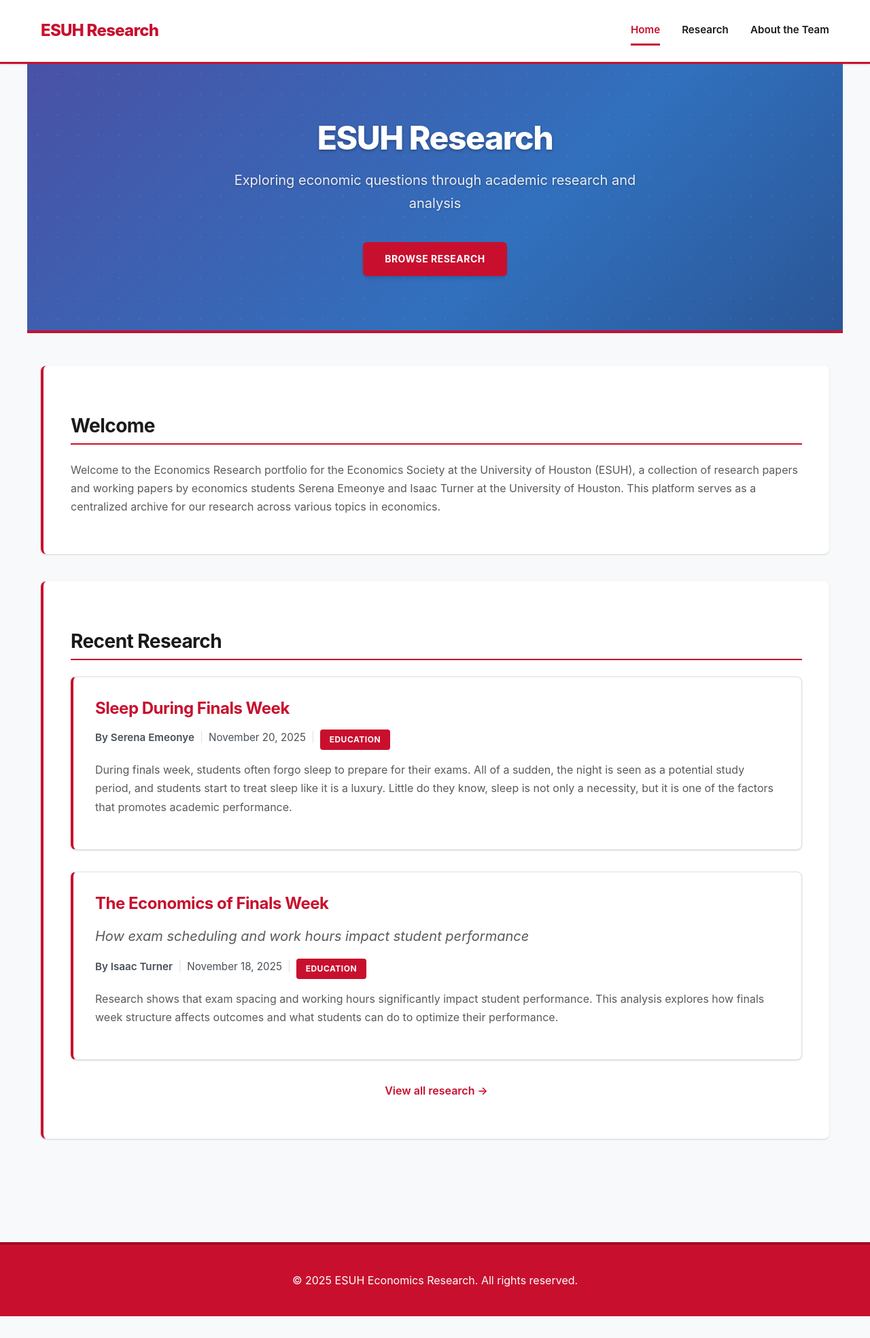
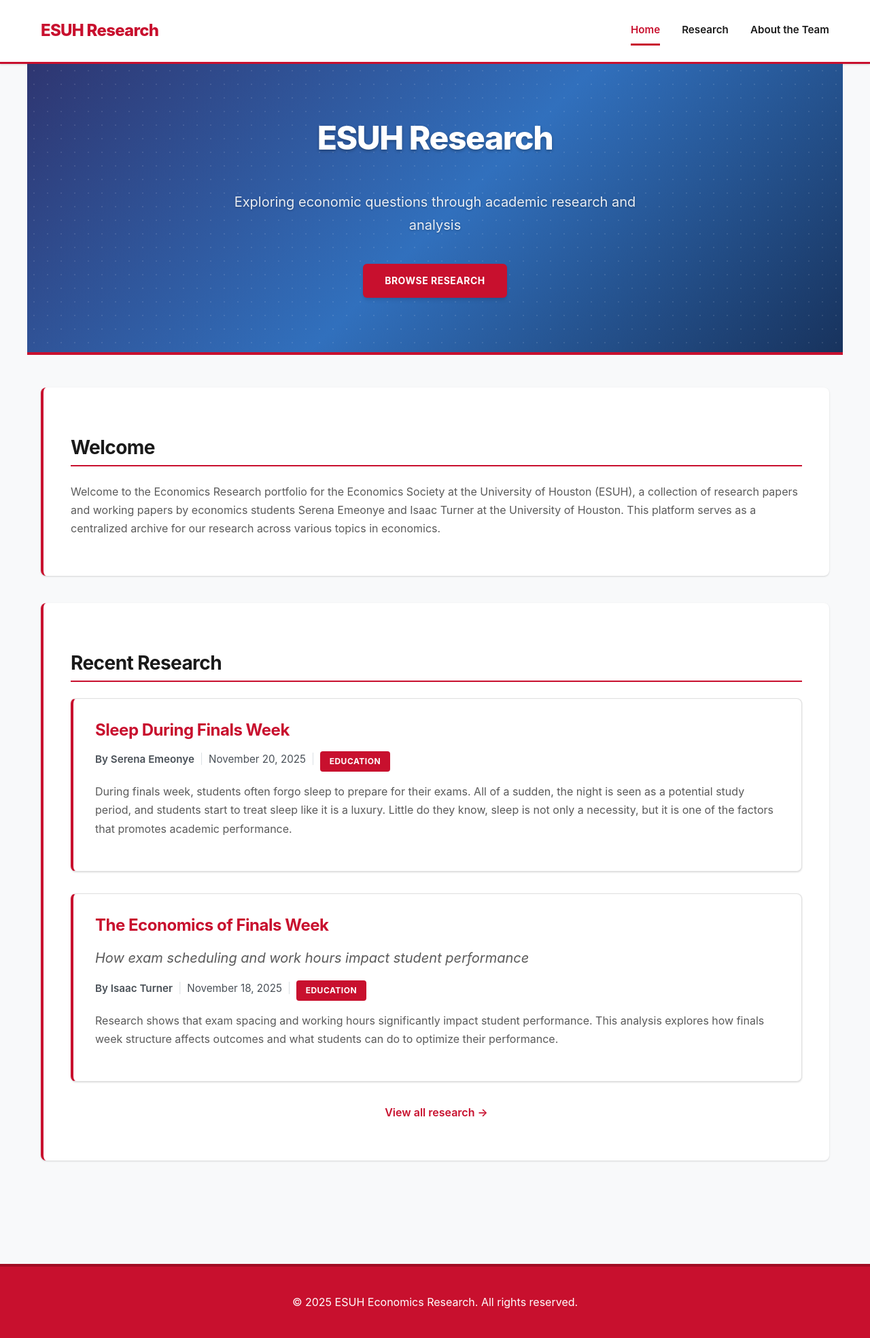
Before and after one commit to econsociety/esuh, a Jekyll site: the page built from index.html, in a window 1280 px wide. Shown: the whole page at 68% size. Built offline with Jekyll 4.4.1, drawn with Linux system fonts in a browser that asks for light colours; before the commit the page ends 1936 px from its top, so only the background shows below that.

Commit message:
Update main.css

```diff
--- a/assets/css/main.css
+++ b/assets/css/main.css
@@ -158,9 +158,9 @@
   position: relative;
   overflow: hidden;
   /* Animated gradient background */
-  background: linear-gradient(135deg, #202E5C, #394861, #593E96, #3170BD, #202E5C);
-  background-size: 400% 400%;
-  animation: gradientShift 15s ease infinite;
+  background: linear-gradient(135deg, #0a1128, #1a2332, #2d1b4e, #3170BD, #0a1128);
+  background-size: 300% 300%;
+  animation: gradientShift 10s ease infinite;
 }
 
 /* Dot grid overlay */
@@ -172,8 +172,8 @@
   right: 0;
   bottom: 0;
   background-image: radial-gradient(circle, rgba(255, 255, 255, 0.15) 1px, transparent 1px);
-  background-size: 30px 30px;
-  opacity: 0.5;
+  background-size: 20px 20px;
+  opacity: 0.7;
   pointer-events: none;
 }
 
@@ -197,7 +197,7 @@
 
 .home-hero h1 {
   font-size: 3rem;
-  margin-bottom: 1rem;
+  margin-bottom: 3rem;
   color: var(--white);
   font-weight: 800;
   letter-spacing: -0.03em;
```
